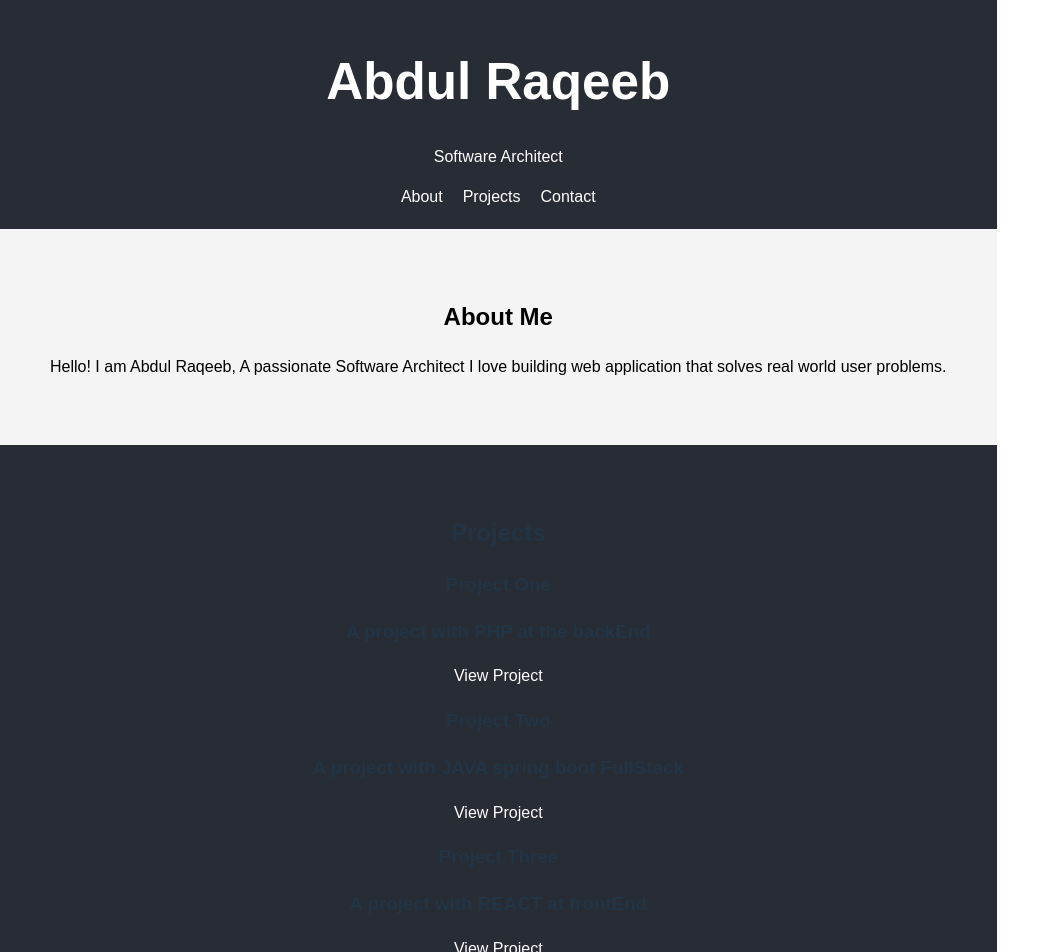
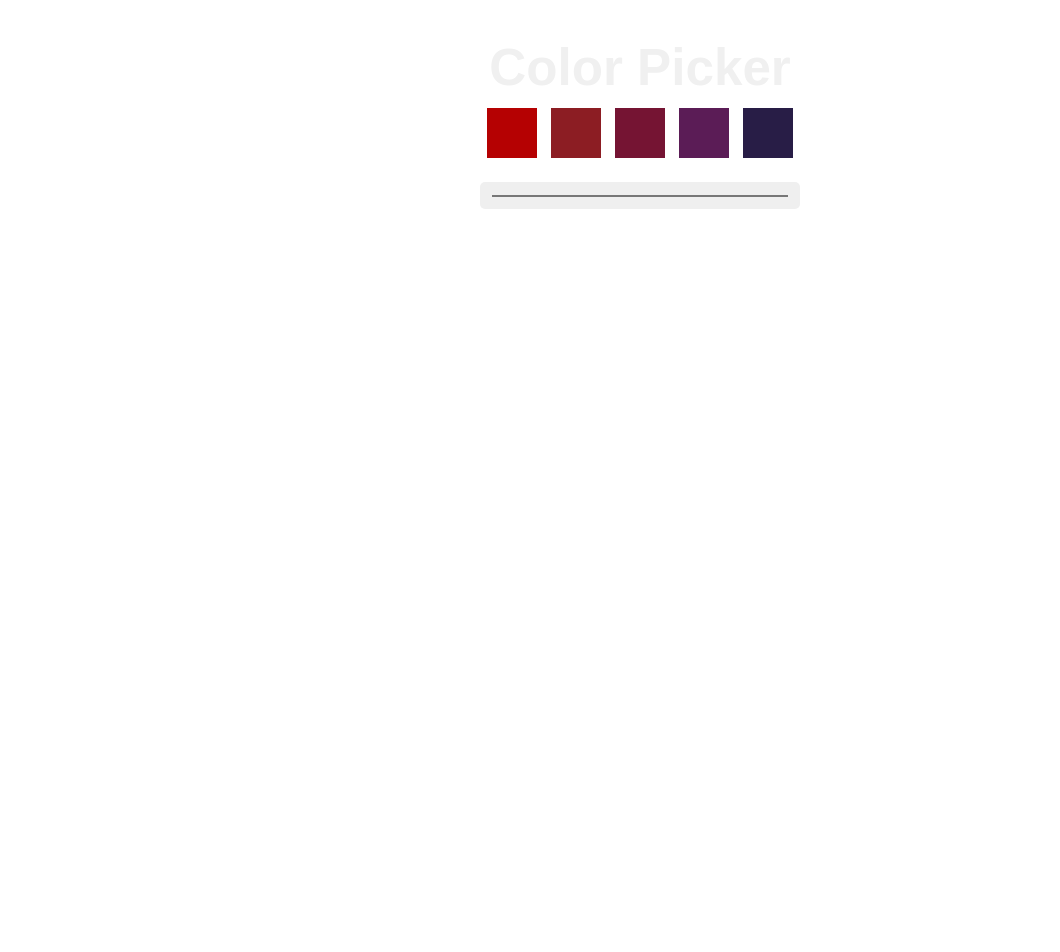
Before and after one commit to Abddev-rqb/React-Application, a React (Vite) app in the folder vite-react/: page / in a window 1280 px wide. Shown: the top 952 px of the page, without its empty margins (0-1060 px from the left). After the commit the page ends 840 px from the top, so only its background shows below. Built offline with nearby package versions, Linux system fonts and the light colour scheme.

Commit message:
Color picker project Status:'Done'

```diff
--- a/vite-react/src/App.css
+++ b/vite-react/src/App.css
@@ -1,65 +1,49 @@
-body{
-  margin:0;
-  font-family: Arial, Helvetica, sans-serif;
-}
-a{
-  text-decoration: none;
-  color: white;
-}
-a:hover{
-  text-decoration: underline;
-}
-.header{
-  background-color: #282c34;
-  padding:20px;
-  color: white;
-  text-align: center;
-}
-.header nav a{
-  margin: 0 10px;
-  color: white;
+*{
+  margin: 0;
+  padding: 0;
+  width: 100%;
 }
 
-/* About section */
-.about-section{
-  padding:50px;
+.App{
+  font-family: Arial, Helvetica, sans-serif;
   text-align: center;
-  background-color: #f4f4f4;
-  color: black;
+  margin: 0px;
+  padding: 0px;
+  padding-top: 40px;
+  min-height: 100vh;
+  color: #f0f0f0;
 }
-.about-section h2, .projects-section h2, .contact-section h2{
-  margin-bottom: 20px;
+h1{
+  color: #f0f0f0;
 }
-/* Project section */
-.projects-section{
-  padding: 50px;
-  text-align: center;
-  background-color: #282c34;
+.color-palatte{
+  display: flex;
+  justify-content: center;
+  gap: 10px;
+  margin-top: 10px;
 }
-.project-list, .projects-item{
-  margin-bottom: 30px;
+.color-box{
+  width: 50px;
+  height: 50px;
+  cursor: pointer;
+  border: 2px solid #fff;
 }
-.project-list, .projects-item h3{
-  margin-bottom: 30px;
+.custom-color-picker{
+  margin-top: 20px;
 }
-.project-list, .projects-item a{
-  color: blue;
+.custom-color-picker input{
+  cursor: pointer;
+  border: none;
+  padding: 10px;
+  border-radius: 5px;
+  color: #fff;
+  width: 25%;
 }
-/* Contact Section  */
-.contact-section{
-  padding: 50px;
-  text-align: center;
-  background-color: #f4f4f4;
-  color: black;
-}
-.contact-section a{
-  color: blue;
+.custom-color-picker input:hover{
+  background-color: #555;
 }
 
-/* Footer Section */
-.footer {
-  background-color: #282c34;
-  padding: 20px;
-  color: white;
-  text-align: center;
+.color-box{
+  width: 50px;
+  height: 50px;
 }
--- a/vite-react/src/App.jsx
+++ b/vite-react/src/App.jsx
@@ -1,23 +1,32 @@
-import About from './components/About';
-import Header from './components/Header';
-import Project from './components/Project';
-import Contact from './components/Contact';
-import Footer from './components/Footer';
+import { useState } from 'react'
 import './App.css'
 
 function App() {
-  const name = "Abdul Raqeeb";
-  const prof = "Software Architect";
+  const [backgroundColor, setBackgroundColor] = useState('#ffffff');
+  const colors =['	#b50102', '#8c1d23', '#751433', '#5b1c56', '	#281d46'];
+  const handleColorChange = (color) => {
+    setBackgroundColor(color);
+  }
 
   return (
-    <div className='App'>
-      <Header />
-      <About />
-      <Project />
-      <Contact />
-      <Footer />
-
+    <div style={{backgroundColor}} className='App'>
+      <h1>Color Picker</h1>
+      <div className='color-palatte'>
+        {colors.map((color, index) =>(
+          <div
+            key={index}
+            className='color-box'
+            style={{backgroundColor: color}}
+            onClick = {() => handleColorChange(color)}
+          ></div>
+        ))}
       </div>
+      <div className='custom-color-picker'>
+        <input type = 'color'
+               value = {backgroundColor}
+               onChange = {(e) => handleColorChange(e.target.value)}/>
+      </div>
+    </div>
   )
 }
 
--- a/vite-react/src/components/About.jsx
+++ /dev/null
@@ -1,13 +0,0 @@
-function About(){
-    const name = "Abdul Raqeeb";
-    const prof = "Software Architect";
-    return (
-        <section id='about' className='about-section'>
-        <h2>About Me</h2>
-        <p>Hello! I am {name}, A passionate {prof} I love building web application that solves real
-        world user problems.
-        </p>
-    </section>
-    );
-}
-export default About;
--- a/vite-react/src/components/Contact.jsx
+++ /dev/null
@@ -1,9 +0,0 @@
-function Contact(){
-    return (
-        <section id='contact' className='contact-section'>
-        <h2>Contact Me</h2>
-        <p>If like to get in touch, feel free to email at <a href='#'> abdulsameer.rq61@gmail.com</a></p>
-      </section>
-    );
-}
-export default Contact;
--- a/vite-react/src/components/Footer.jsx
+++ /dev/null
@@ -1,8 +0,0 @@
-function Footer(){
-    return (
-        <section className='footer'>
-        <p>2025. All Rights Reserved</p>
-      </section>
-    );
-}
-export default Footer;
--- a/vite-react/src/components/Header.jsx
+++ /dev/null
@@ -1,16 +0,0 @@
-function Header(){
-  const name = "Abdul Raqeeb";
-  const prof = "Software Architect";
-  return (
-    <header className='header'>
-    <h1>{name}</h1>
-    <p>{prof}</p>
-    <nav>
-      <a href='#About'>About</a>
-      <a href='#projects'>Projects</a>
-      <a href='#contact'>Contact</a>
-    </nav>
-  </header>
-  );
-}
-export default Header;
--- a/vite-react/src/components/Project.jsx
+++ /dev/null
@@ -1,34 +0,0 @@
-function Project(){
-    const projects = [
-        {
-          title: "Project One",
-          description: "A project with PHP at the backEnd",
-          link: "#"
-        },
-        {
-          title: "Project Two",
-          description: "A project with JAVA spring boot FullStack",
-          link: "#"
-        },
-        {
-          title: "Project Three",
-          description: "A project with REACT at frontEnd",
-          link: "#"
-        }
-        ];
-    return (
-        <section id='project' className='projects-section'>
-        <h2>Projects</h2>
-        <div className='projects-list'>
-          {projects.map((project, index) =>(
-            <div key={index} className='project-items'>
-              <h3>{project.title}</h3>
-              <h3>{project.description}</h3>
-              <a href={project.link} target='_blank' rel="nooponer noreferrer">View Project</a>
-            </div>
-          ))}
-        </div>
-      </section>
-    );
-}
-export default Project;
```
